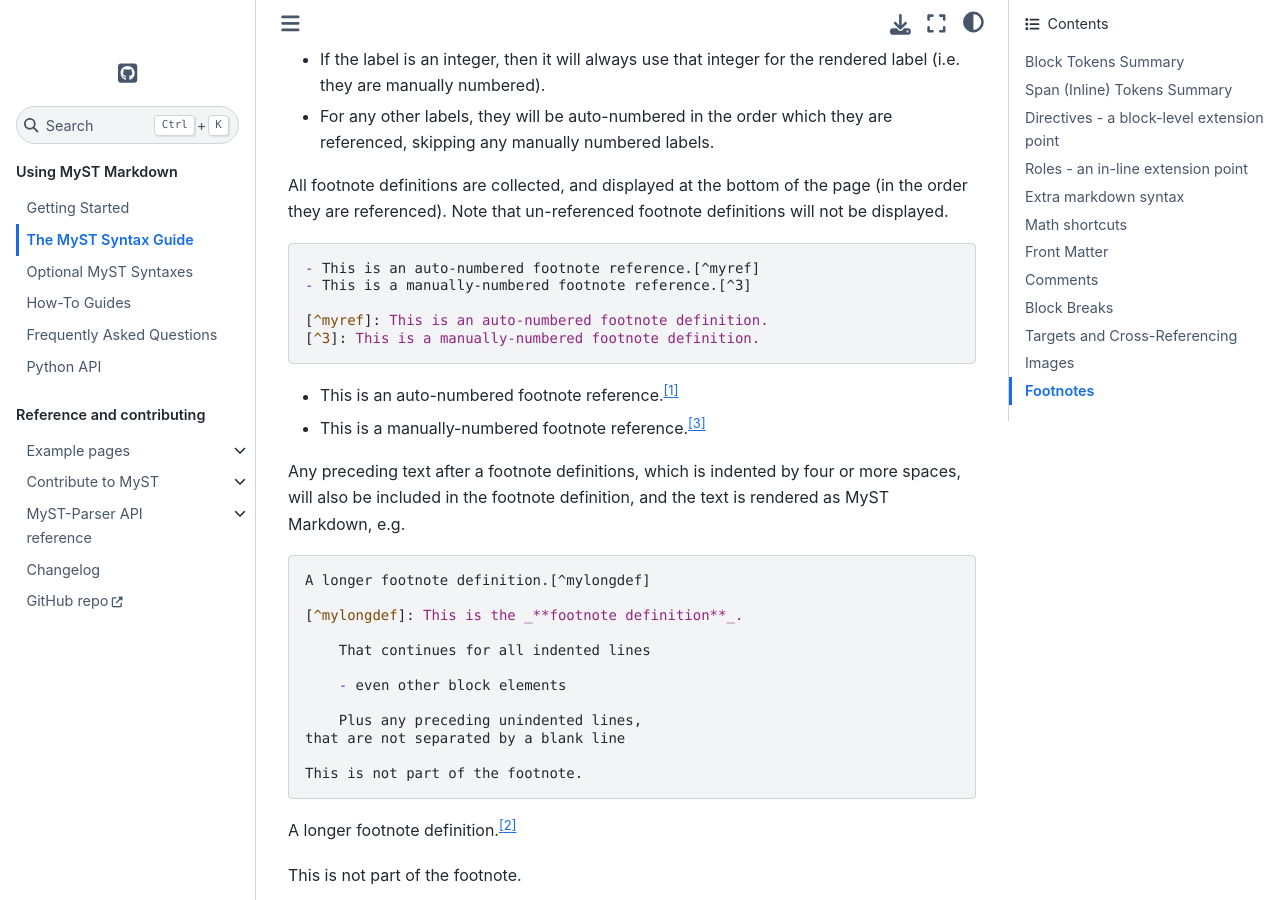
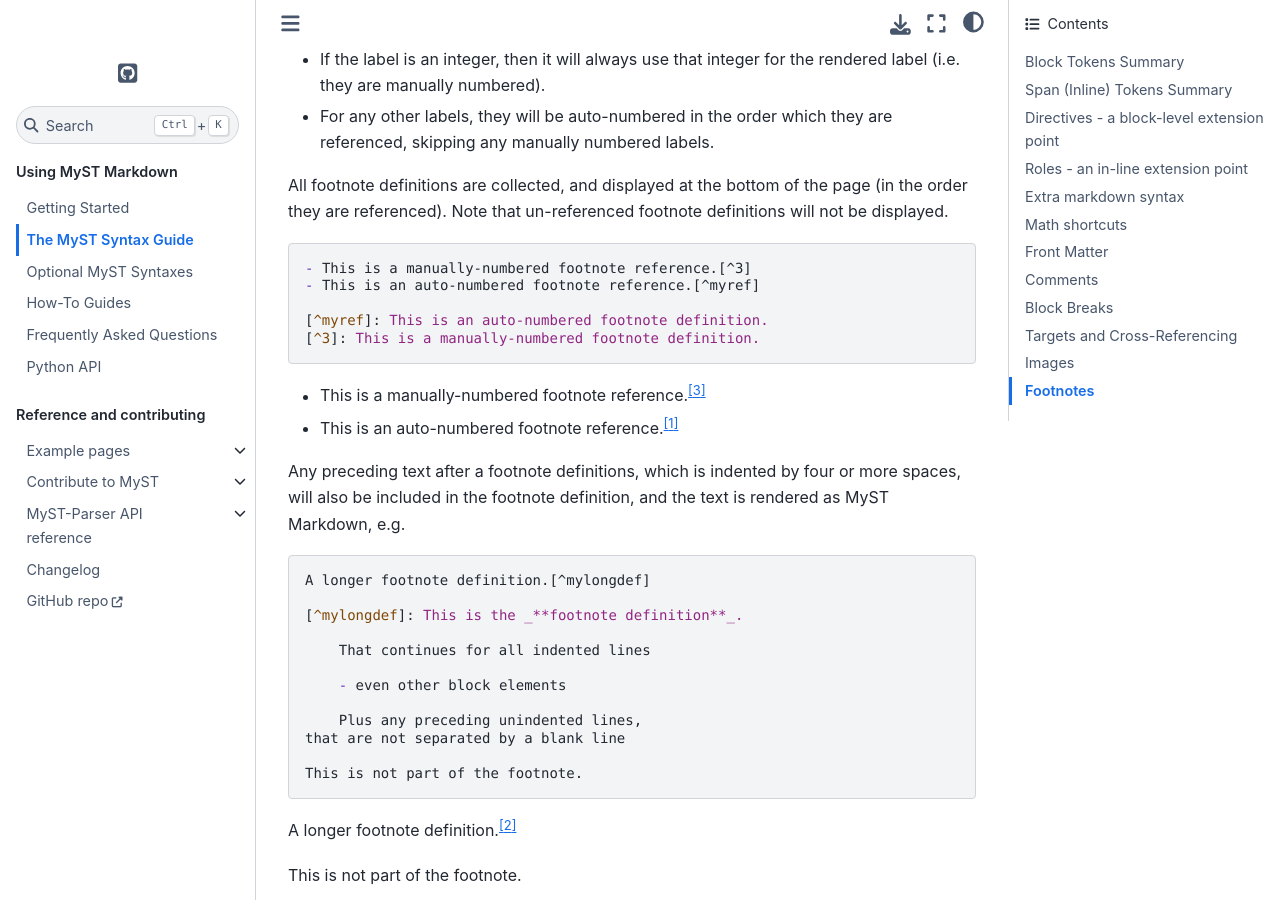
Before and after one commit to executablebooks/MyST-Parser, a Sphinx documentation site: the page built from docs/using/syntax.md, in a window 1280 px wide and 900 px high, scrolled down 20296 px. Built offline with Sphinx 7.4.7 and the Sphinx Book theme 1.1.4, drawn with Linux system fonts in a browser that asks for light colours.

````diff
--- a/docs/using/syntax.md
+++ b/docs/using/syntax.md
@@ -1010,15 +1010,15 @@ All footnote definitions are collected, and displayed at the bottom of the page
 Note that un-referenced footnote definitions will not be displayed.
 
 ```md
+- This is a manually-numbered footnote reference.[^3]
 - This is an auto-numbered footnote reference.[^myref]
-- This is a manually-numbered footnote reference.[^3]
 
 [^myref]: This is an auto-numbered footnote definition.
 [^3]: This is a manually-numbered footnote definition.
 ```
 
+- This is a manually-numbered footnote reference.[^3]
 - This is an auto-numbered footnote reference.[^myref]
-- This is a manually-numbered footnote reference.[^3]
 
 [^myref]: This is an auto-numbered footnote definition.
 [^3]: This is a manually-numbered footnote definition.
````
